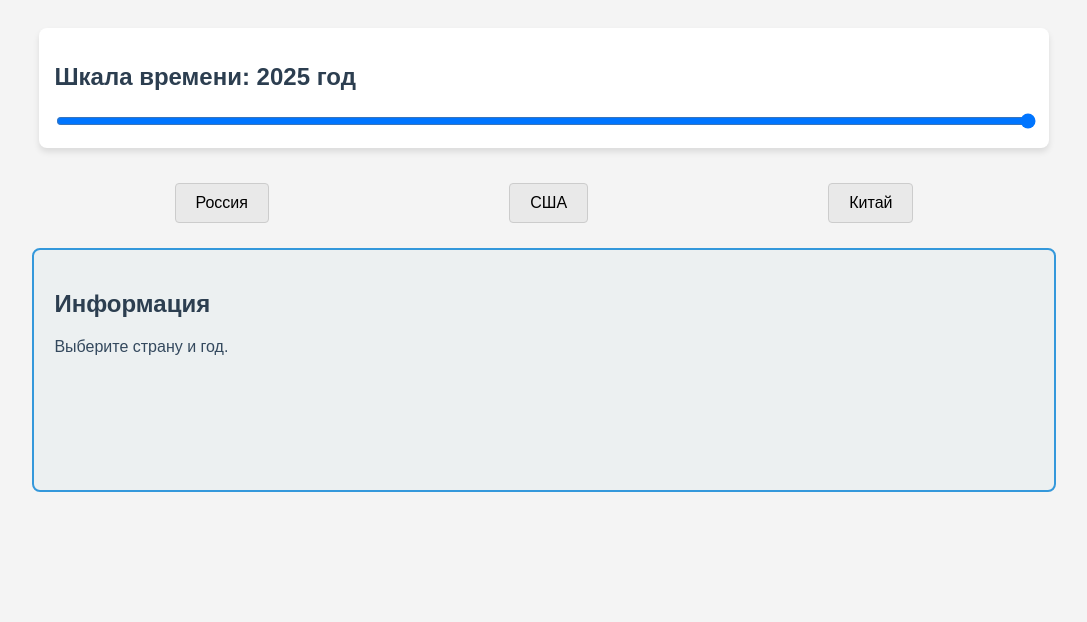
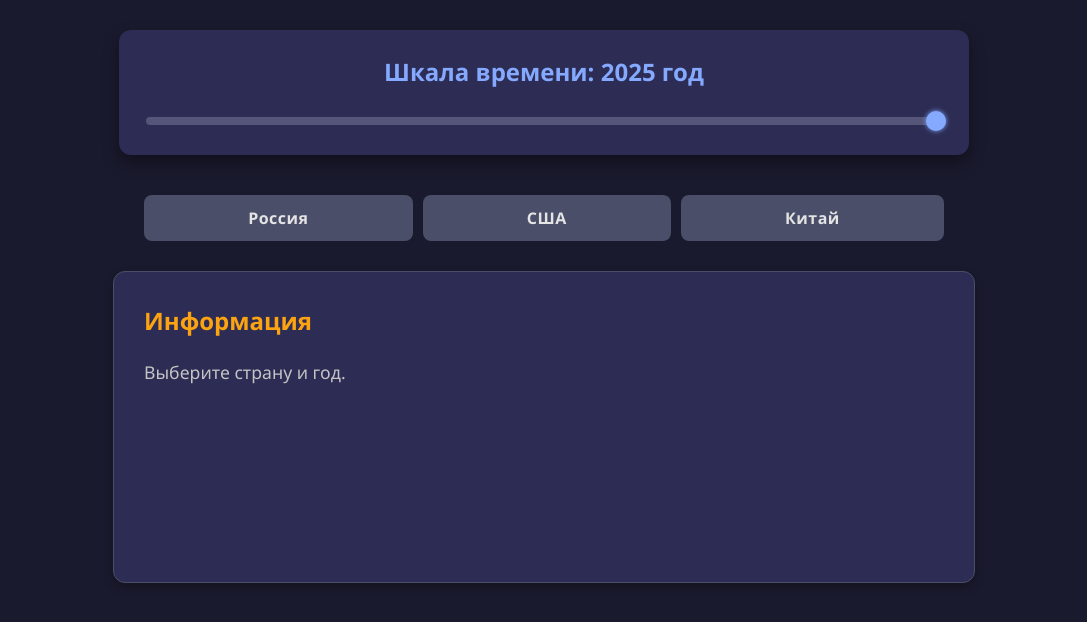
Before and after one commit to Hiho29/time-travel-game, a plain HTML site: page index.html in a window 1280 px wide. Shown: the whole page, without its empty margins (96-1183 px from the left). Drawn offline with Linux system fonts and the light colour scheme.

Commit message:
Update index.html

```diff
--- a/index.html
+++ b/index.html
@@ -5,16 +5,124 @@
  <meta name="viewport" content="width=device-width, initial-scale=1.0">
  <title>Time Traveler Prototype</title>
  <style>
- body { font-family: sans-serif; display: flex; flex-direction: column; align-items: center; padding: 20px; background-color: #f4f4f4; }
- .time-slider-container { width: 80%; margin-bottom: 30px; padding: 15px; background-color: #fff; border-radius: 8px; box-shadow: 0 4px 6px rgba(0, 0, 0, 0.1); }
- #timeSlider { width: 100%; }
- .map-container { display: flex; width: 80%; justify-content: space-around; margin-bottom: 20px; }
- .country-button { padding: 10px 20px; margin: 5px; cursor: pointer; border: 1px solid #ccc; background-color: #e9e9e9; border-radius: 4px; transition: background-color 0.2s; }
- .country-button:hover { background-color: #d1d1d1; }
- .info-panel { width: 80%; min-height: 200px; padding: 20px; border: 2px
-solid #3498db; background-color: #ecf0f1; border-radius: 8px; }
- h2 { color: #2c3e50; }
- p { color: #34495e; }
+ /* Общие настройки */
+ body {
+ font-family: 'Segoe UI', Tahoma, Geneva, Verdana, sans-serif;
+ display: flex;
+ flex-direction: column;
+ align-items: center;
+ padding: 30px;
+ background-color: #1a1a2e; /* Темный фон */
+ color: #e4e4e4; /* Светлый текст */
+ margin: 0;
+ }
+
+ /* Контейнер для ползунка */
+ .time-slider-container {
+ width: 90%;
+ max-width: 800px;
+ margin-bottom: 40px;
+ padding: 25px;
+ background-color: #2c2c54; /* Чуть светлее фон */
+ border-radius: 12px;
+ box-shadow: 0 8px 16px rgba(0, 0, 0, 0.4);
+ }
+
+ /* Заголовок шкалы времени */
+ h2 {
+ color: #84a9ff; /* Голубой акцент */
+ text-align: center;
+ margin-top: 0;
+ }
+
+ /* Ползунок */
+ #timeSlider {
+ width: 100%;
+ height: 8px;
+ -webkit-appearance: none;
+ appearance: none;
+ background: #55557a; /* Цвет дорожки */
+ border-radius: 4px;
+ cursor: pointer;
+ }
+ /* Кружок ползунка */
+ #timeSlider::-webkit-slider-thumb {
+ -webkit-appearance: none;
+ appearance: none;
+ width: 20px;
+ height: 20px;
+ border-radius: 50%;
+ background: #84a9ff;
+ cursor: pointer;
+ box-shadow: 0 0 5px #84a9ff;
+ transition: background-color 0.2s;
+ }
+
+ /* Контейнер кнопок */
+ .map-container {
+ display: flex;
+ width: 90%;
+ max-width: 800px;
+ justify-content: space-around;
+ margin-bottom: 30px;
+ gap: 10px;
+ }
+
+ /* Кнопки стран */
+ .country-button {
+ flex-grow: 1;
+ padding: 12px 25px;
+ cursor: pointer;
+ border: none;
+ background-color: #4a4e69; /* Серый фон */
+
+ color: #e4e4e4;
+ border-radius: 8px;
+ transition: background-color 0.3s, transform 0.1s, box-shadow 0.3s;
+ text-align: center;
+ font-size: 16px;
+ font-weight: bold;
+ letter-spacing: 0.5px;
+ }
+
+ /* Эффект при наведении */
+ .country-button:hover {
+ background-color: #6a6e9a;
+ transform: translateY(-2px);
+ box-shadow: 0 5px 10px rgba(0, 0, 0, 0.2);
+ }
+
+ /* Активная (выбранная) кнопка */
+ .country-button.active {
+ background-color: #84a9ff; /* Акцентный голубой */
+ color: #1a1a2e;
+ box-shadow: 0 0 15px rgba(132, 169, 255, 0.7);
+ border: 1px solid #c0caff;
+ }
+
+ /* Панель информации */
+ .info-panel {
+ width: 90%;
+ max-width: 800px;
+ min-height: 250px;
+ padding: 30px;
+ border: 1px solid #4a4e69;
+ background-color: #2c2c54;
+ border-radius: 12px;
+ box-shadow: 0 4px 10px rgba(0, 0, 0, 0.3);
+ line-height: 1.6;
+ }
+
+ .info-panel h2 {
+ color: #fca311; /* Желтый/Оранжевый для заголовка */
+ margin-bottom: 15px;
+ text-align: left;
+ }
+
+ .info-panel p {
+ color: #c4c4c4;
+ font-size: 1.1em;
+ }
  </style>
 </head>
 <body>
@@ -39,23 +147,28 @@ solid #3498db; background-color: #ecf0f1; border-radius: 8px; }
 <script>
  // 1. База данных для прототипа
  // Здесь хранится информация о странах по годам.
- const database = {ческая нестабильность, начало демократических реформ." },
-  2000: { description: "Начало эпохи Путина. Экономический рост за счет нефти, укрепление вертикали власти." },
-  2025: { description: "Современное состояние. Продолжение развития технологий и геополитической напряженности." }
+  // 1. База данных для прототипа (РАСШИРЕННАЯ ВЕРСИЯ)
+ // Здесь хранится информация о странах по годам.
+ const database = {
+ russia: {
+ 1990: { description: "Конец эпохи СССР. Экономика охвачена дефицитом, внедряются либеральные реформы Перестройки. Растут националистические настроения в республиках, начинается 'па
+рад суверенитетов'. Государство балансирует на грани распада." },
+ 2000: { description: "Начало президентства Владимира Путина. Страна стремится к стабилизации после хаоса 90-х. Проходит Вторая чеченская кампания. Рост мировых цен на нефть начинает укреплять федеральный бюджет и восстанавливать социальную сферу." },
+ 2025: { description: "Современное состояние в условиях масштабных геополитических конфликтов и санкций. Акцент на импортозамещении и развитии собственных технологий (IT, ВПК). Демографические вызовы и адаптация экономики к новым реалиям." }
  },
  usa: {
-  1990: { description: "Конец Холодной войны. Период экономического подъема и культурного влияния." },
-  2000: { description: "Президентство Буша. Начало войны с терроризмом после событий 11 сентября." },
-  2025: { description: "Современное состояние. Фокус на внутренних политических конфликтах и развитии ИИ." }
+ 1990: { description: "Период после окончания Холодной войны. США утверждают свою роль единственной сверхдержавы. Операция 'Буря в пустыне' в Персидском заливе. Начало взрывного роста персональных компьютеров и зарождение коммерческого Интернета." },
+ 2000: { description: "Эпоха после краха 'доткомов' и спорных выборов президента Буша. Теракты 11 сентября 2001 года навсегда меняют внешнюю политику: начинается 'Война с террором' в Афганистане и Ираке. Усиление внутренней безопасности." },
+ 2025: { description: "Высокая степень политической поляризации и социальных разногласий. Масштабные инвестиции в развитие искусственного интеллекта (ИИ) и 'зеленую' энергетику. Продолжается технологическое и экономическое соперничество с Китаем." }
  },
  china: {
-  1990: { description: "Активное внедрение экономических реформ и интеграция в мировую торговлю." },
-  2000: { description: "Вступление в ВТО. Ускорение экономического роста, превращение в 'мировую фабрику'." },
-  2025: { description: "Современное состояние. Статус мировой сверхдержавы, фокус на технологическом суверенитете." }
+ 1990: { description: "Продолжение политики 'реформ и открытости' после событий 1989 года. Фокус на развитии особых экономических зон (ОЭЗ) для привлечения иностранных инвестиций. Активная урбанизация и быстрый рост прибрежных провинций." },
+ 2000: { description: "Ключевой год: вступление Китая во Всемирную торговую организацию (ВТО). Это дало толчок к беспрецедентному экономическому росту, превратив страну в 'мировую фабрику'. Миллионы людей выходят из бедности." },
+ 2025: { description: "Эпоха Си Цзиньпина. Страна переходит от количественного роста к качественному (Made in China 2025). Жесткий контроль над IT-сектором и укреплен
+ие центральной власти. Растет напряженность вокруг Тайваня и в Южно-Китайском море." }
  }
  };
 
- let selectedCountryId = null;
 
  // 2. Функция обновления времени
  function updateTime() {
```
